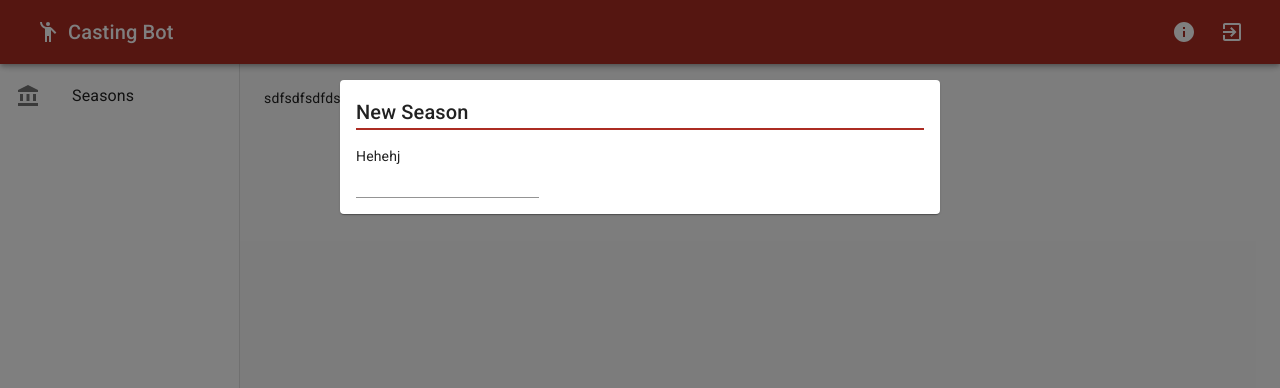
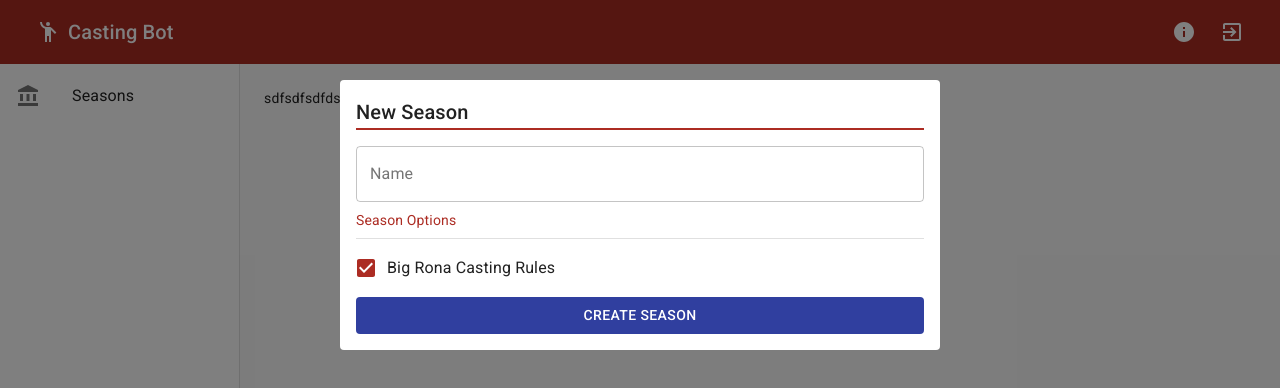
Before and after one commit to jpderrick/Casting-Bot-2.0, a React (Create React App) app: page / in a window 1280 px wide. Shown: the top 388 px of the page. Built offline with nearby package versions, Linux system fonts and the light colour scheme.

Commit message:
Basic Create Season Template

```diff
--- a/src/App.js
+++ b/src/App.js
@@ -21,6 +21,7 @@ const styles = (theme) => ({
 
 function App({ classes, ...props }) {
   const theme = createMuiTheme({
+    shadows: ["none"],
     palette: {
       primary: {
         light: "#bc564f",
--- a/src/components/ModalContainer.js
+++ b/src/components/ModalContainer.js
@@ -50,7 +50,7 @@ const ModalContainer = ({
                   <Typography variant="h6">{modalTitle}</Typography>
                 </div>
               </div>
-              Hehehj
+
               {props.children}
             </Paper>
           </div>
--- a/src/components/NewSeason.js
+++ b/src/components/NewSeason.js
@@ -1,12 +1,45 @@
 import React from "react";
-import { withStyles, TextField } from "@material-ui/core";
+import {
+  withStyles,
+  TextField,
+  Button,
+  Typography,
+  Divider,
+  FormGroup,
+  FormControlLabel,
+  Checkbox,
+} from "@material-ui/core";
 
-const styles = (theme) => ({});
+const styles = (theme) => ({
+  divider: {
+    marginTop: theme.spacing(1),
+    marginBottom: theme.spacing(1),
+  },
+  seasonOptions: {
+    marginTop: theme.spacing(1),
+    marginBottom: theme.spacing(1),
+  },
+});
 
 const NewSeason = ({ classes, ...props }) => {
   return (
     <div>
-      <TextField />
+      <TextField label="Name" variant="outlined" fullWidth />
+      <div className={classes.seasonOptions}>
+        <Typography variant="subtitle" color="primary">
+          Season Options
+        </Typography>
+        <Divider className={classes.divider} />
+        <FormGroup>
+          <FormControlLabel
+            control={<Checkbox checked name="checkedB" color="primary" />}
+            label="Big Rona Casting Rules"
+          />
+        </FormGroup>
+      </div>
+      <Button color="secondary" variant="contained" fullWidth>
+        Create Season
+      </Button>
     </div>
   );
 };
```
